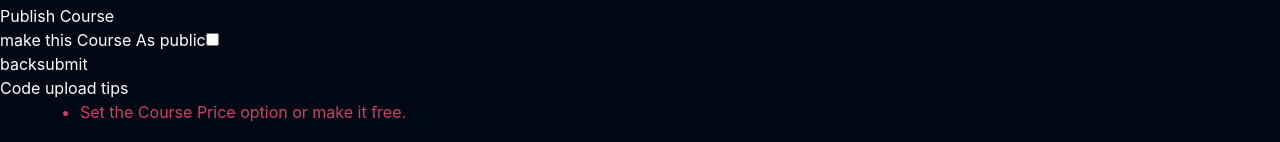
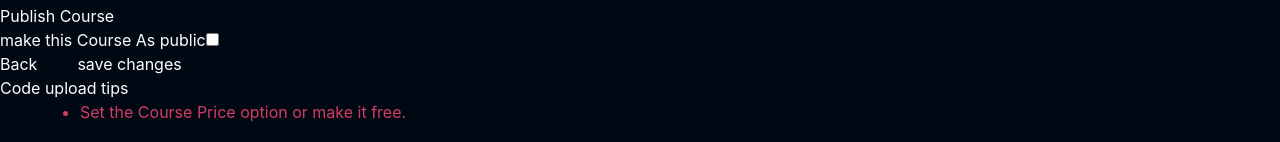
Before and after one commit to Soni895/Edu_tech, a React (Create React App) app: page /createcourse in a window 1280 px wide. Shown: the part 144-286 px from the top of the page. Built offline with nearby package versions, Linux system fonts and the light colour scheme; no server answers.

Commit message:
handler function  maked

```diff
--- a/src/components/core/dashboard/AddCourse/Publish.js
+++ b/src/components/core/dashboard/AddCourse/Publish.js
@@ -1,6 +1,8 @@
 import React, { useState } from "react";
 import { useForm } from "react-hook-form";
+import { AiOutlineConsoleSql } from "react-icons/ai";
 import { useDispatch, useSelector } from "react-redux";
+import { setStep } from "../../../../Slices/CourseSlice";
 
 function Publish() {
   const {
@@ -16,9 +18,17 @@ function Publish() {
   const { Course } = useSelector((state) => state.Course);
   const { Token } = useSelector((state) => state.Auth);
 
+function HandleCoursePublish()
+{
+
+}
   const submithandler = (data) => {
-    console.log(data);
+    HandleCoursePublish();
   };
+  const Goback= ()=>
+  {
+    dispatch(setStep(2));
+  }
 
   return (
     <div>
@@ -33,9 +43,9 @@ function Publish() {
           ></input>
           {errors.Public && <span>please theck the box</span>}
         </div>
-        <div>
-        <button type="button"> back</button>
-        <button>submit</button>
+        <div className="flex gap-10">
+        <button type="button" disabled={loading} onClick={Goback}>Back</button>
+        <button disabled={loading}>save changes</button>
 
         </div>
 
```
